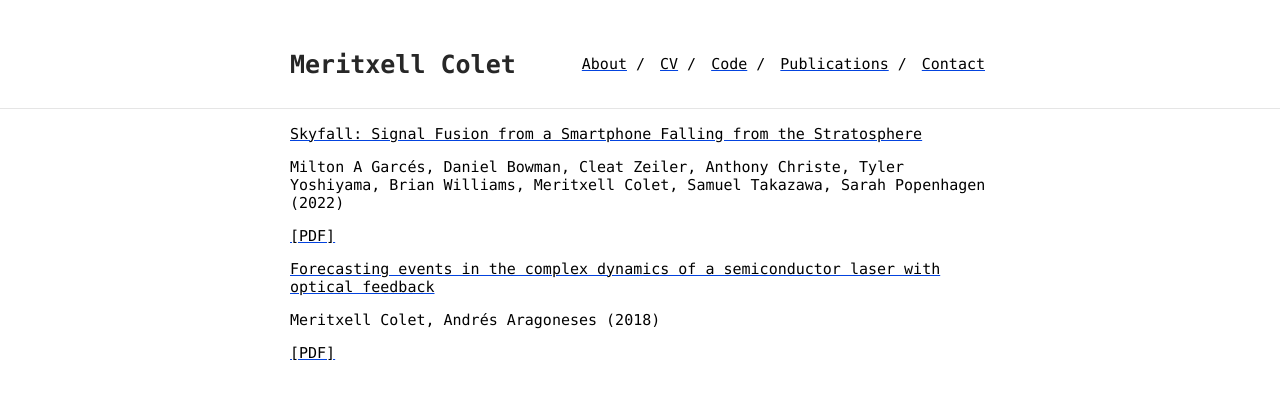
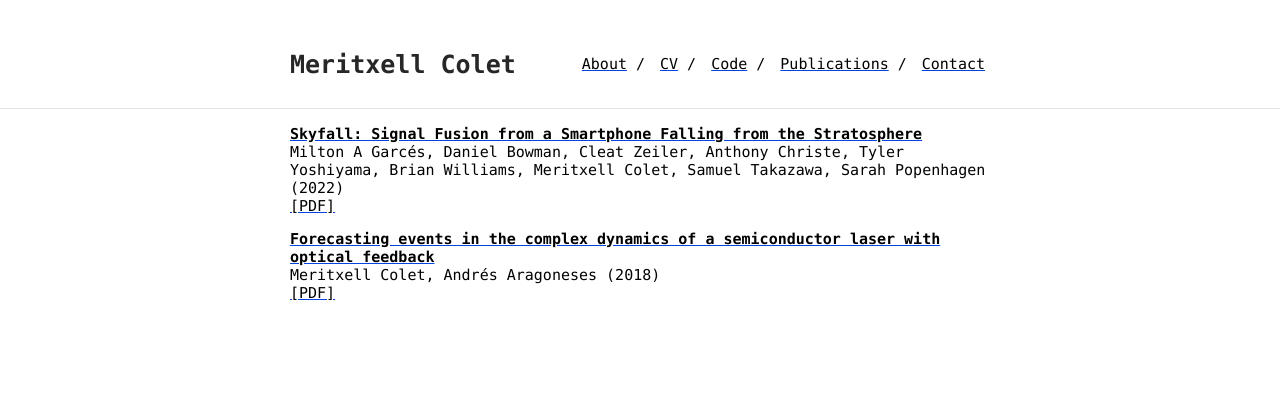
Before and after one commit to MeritxellC/MeritxellC.github.io, a Jekyll site: the page built from publications/publications.md, in a window 1280 px wide. Shown: the top 399 px of the page. Built offline with Jekyll 4.4.1, drawn with Linux system fonts in a browser that asks for light colours.

Commit message:
more aesthetics

```diff
--- a/publications/publications.md
+++ b/publications/publications.md
@@ -2,15 +2,15 @@
 layout: default
 ---
 
-[Skyfall: Signal Fusion from a Smartphone Falling from the Stratosphere](https://www.mdpi.com/2624-6120/3/2/14)
+<p><a href="https://www.mdpi.com/2624-6120/3/2/14"><strong>Skyfall: Signal Fusion from a Smartphone Falling from the Stratosphere</strong></a>
+<br>
+Milton A Garcés, Daniel Bowman, Cleat Zeiler, Anthony Christe, Tyler Yoshiyama, Brian Williams, Meritxell Colet,
+Samuel Takazawa, Sarah Popenhagen (2022) <br>
+<a href="Garces_et_al_2022.pdf">[PDF]</a>
+</p>
 
-Milton A Garcés, Daniel Bowman, Cleat Zeiler, Anthony Christe, Tyler Yoshiyama, Brian Williams, Meritxell Colet,
-Samuel Takazawa, Sarah Popenhagen (2022)
-
-[[PDF]](Garces_et_al_2022.pdf)
-
-[Forecasting events in the complex dynamics of a semiconductor laser with optical feedback](https://www.nature.com/articles/s41598-018-29110-5)
-
-Meritxell Colet, Andrés Aragoneses (2018)
-
-[[PDF]](Aragoneses_and_Colet_2018.pdf)
+<p><a href="https://www.nature.com/articles/s41598-018-29110-5"><strong>Forecasting events in the complex dynamics of a semiconductor laser with optical feedback</strong></a>
+<br>
+Meritxell Colet, Andrés Aragoneses (2018) <br>
+<a href="Aragoneses_and_Colet_2018.pdf">[PDF]</a>
+</p>
```
